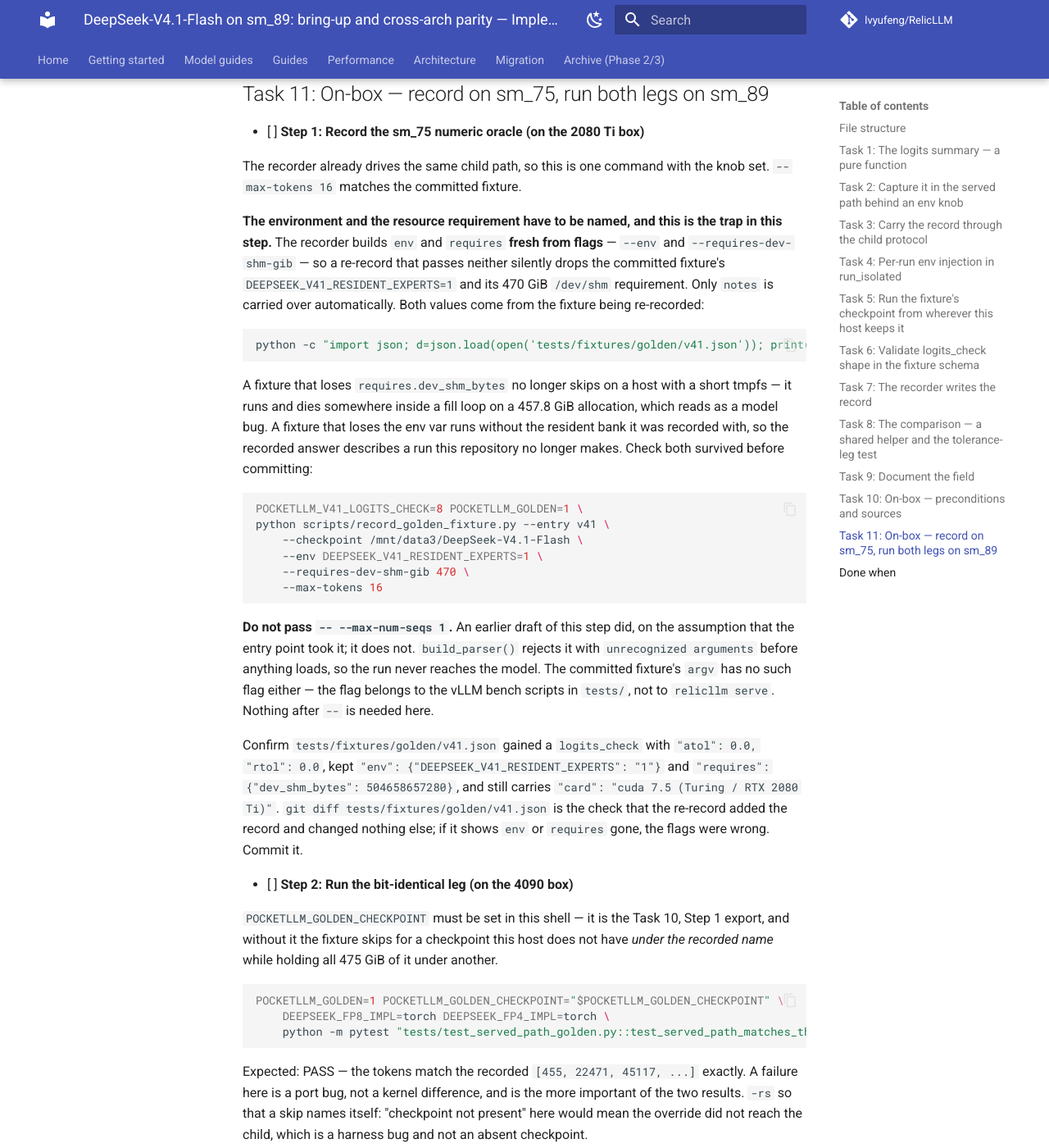
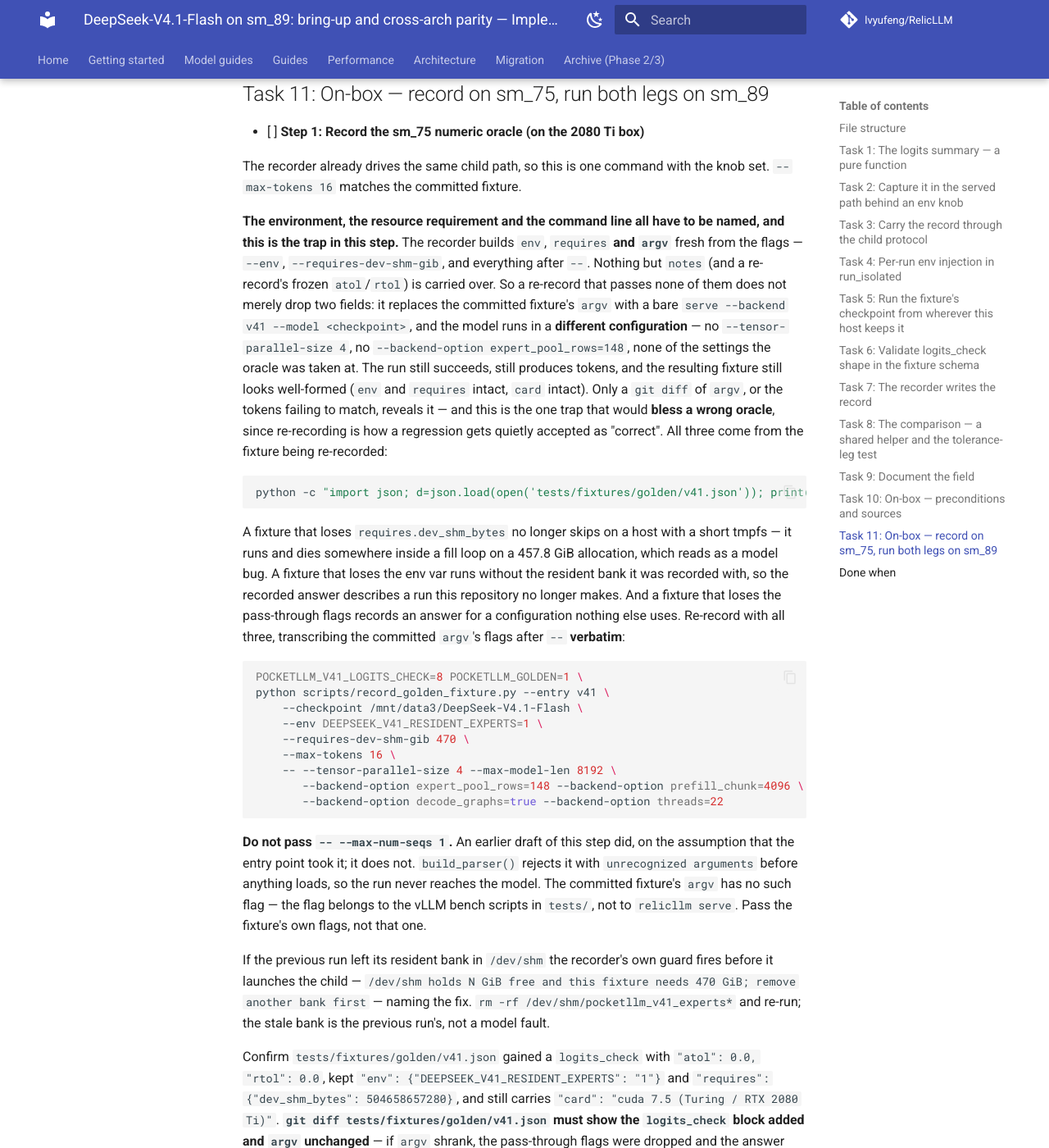
Before and after one commit to lvyufeng/RelicLLM, an MkDocs documentation site: the page built from docs/superpowers/plans/2026-10-09-v41-flash-sm89.md, in a window 1280 px wide and 1400 px high, scrolled down 31210 px. Shown: the whole window at 82% size. Built offline with MkDocs 1.6.1 and Material for MkDocs 9.7.7, drawn with Linux system fonts in a browser that asks for light colours; comment, search, counter and statistics services are not loaded; some of the changed text lies outside the part shown.

Commit message:
fix(golden): record the v41 sm_75 logits and pin the recorder's argv
The v41 fixture gains a step-0 `logits_check` from the sm_75 recording pass:
top-8 `[455, 1, 1162, 223, 342, 660, 2600, 983]`, `atol`/`rtol` frozen at
0.0 because the two implementations of the dequant agree bit-for-bit.
`commit`/`taken_at` move with the record.

The plan's step 1 grows the third thing a re-record must transcribe. The
recorder rebuilds `env`, `requires` and `argv` fresh from flags, so a
re-record that passes none of them does not merely drop two fields -- it
replaces the fixture's `argv` with a bare `serve` and records an answer for
a configuration nothing else uses. The run still succeeds and the fixture
still looks well-formed; only a `git diff` of `argv` shows it. All three now
come from the fixture being re-recorded, and the step says to pass the
committed flags after `--` verbatim.

Co-Authored-By: Claude Code <noreply@anthropic.com>

````diff
--- a/docs/superpowers/plans/2026-10-09-v41-flash-sm89.md
+++ b/docs/superpowers/plans/2026-10-09-v41-flash-sm89.md
@@ -1514,13 +1514,13 @@ nvidia-smi --query-gpu=index,memory.used --format=csv   # need 4 free
 
 The recorder already drives the same child path, so this is one command with the knob set. `--max-tokens 16` matches the committed fixture.
 
-**The environment and the resource requirement have to be named, and this is the trap in this step.** The recorder builds `env` and `requires` **fresh from flags** — `--env` and `--requires-dev-shm-gib` — so a re-record that passes neither silently drops the committed fixture's `DEEPSEEK_V41_RESIDENT_EXPERTS=1` and its 470 GiB `/dev/shm` requirement. Only `notes` is carried over automatically. Both values come from the fixture being re-recorded:
-
-```bash
-python -c "import json; d=json.load(open('tests/fixtures/golden/v41.json')); print(d['env'], d['requires'])"
-```
-
-A fixture that loses `requires.dev_shm_bytes` no longer skips on a host with a short tmpfs — it runs and dies somewhere inside a fill loop on a 457.8 GiB allocation, which reads as a model bug. A fixture that loses the env var runs without the resident bank it was recorded with, so the recorded answer describes a run this repository no longer makes. Check both survived before committing:
+**The environment, the resource requirement and the command line all have to be named, and this is the trap in this step.** The recorder builds `env`, `requires` **and `argv`** fresh from the flags — `--env`, `--requires-dev-shm-gib`, and everything after `--`. Nothing but `notes` (and a re-record's frozen `atol`/`rtol`) is carried over. So a re-record that passes none of them does not merely drop two fields: it replaces the committed fixture's `argv` with a bare `serve --backend v41 --model <checkpoint>`, and the model runs in a **different configuration** — no `--tensor-parallel-size 4`, no `--backend-option expert_pool_rows=148`, none of the settings the oracle was taken at. The run still succeeds, still produces tokens, and the resulting fixture still looks well-formed (`env` and `requires` intact, `card` intact). Only a `git diff` of `argv`, or the tokens failing to match, reveals it — and this is the one trap that would **bless a wrong oracle**, since re-recording is how a regression gets quietly accepted as "correct". All three come from the fixture being re-recorded:
+
+```bash
+python -c "import json; d=json.load(open('tests/fixtures/golden/v41.json')); print(d['env'], d['requires']); print(d['argv'])"
+```
+
+A fixture that loses `requires.dev_shm_bytes` no longer skips on a host with a short tmpfs — it runs and dies somewhere inside a fill loop on a 457.8 GiB allocation, which reads as a model bug. A fixture that loses the env var runs without the resident bank it was recorded with, so the recorded answer describes a run this repository no longer makes. And a fixture that loses the pass-through flags records an answer for a configuration nothing else uses. Re-record with all three, transcribing the committed `argv`'s flags after `--` **verbatim**:
 
 ```bash
 POCKETLLM_V41_LOGITS_CHECK=8 POCKETLLM_GOLDEN=1 \
@@ -1528,16 +1528,24 @@ python scripts/record_golden_fixture.py --entry v41 \
     --checkpoint /mnt/data3/DeepSeek-V4.1-Flash \
     --env DEEPSEEK_V41_RESIDENT_EXPERTS=1 \
     --requires-dev-shm-gib 470 \
-    --max-tokens 16
+    --max-tokens 16 \
+    -- --tensor-parallel-size 4 --max-model-len 8192 \
+       --backend-option expert_pool_rows=148 --backend-option prefill_chunk=4096 \
+       --backend-option decode_graphs=true --backend-option threads=22
 ```
 
 **Do not pass `-- --max-num-seqs 1`.** An earlier draft of this step did, on the assumption that the
 entry point took it; it does not. `build_parser()` rejects it with `unrecognized arguments` before
-anything loads, so the run never reaches the model. The committed fixture's `argv` has no such flag
-either — the flag belongs to the vLLM bench scripts in `tests/`, not to `relicllm serve`. Nothing
-after `--` is needed here.
-
-Confirm `tests/fixtures/golden/v41.json` gained a `logits_check` with `"atol": 0.0, "rtol": 0.0`, kept `"env": {"DEEPSEEK_V41_RESIDENT_EXPERTS": "1"}` and `"requires": {"dev_shm_bytes": 504658657280}`, and still carries `"card": "cuda 7.5 (Turing / RTX 2080 Ti)"`. `git diff tests/fixtures/golden/v41.json` is the check that the re-record added the record and changed nothing else; if it shows `env` or `requires` gone, the flags were wrong. Commit it.
+anything loads, so the run never reaches the model. The committed fixture's `argv` has no such flag —
+the flag belongs to the vLLM bench scripts in `tests/`, not to `relicllm serve`. Pass the fixture's
+own flags, not that one.
+
+If the previous run left its resident bank in `/dev/shm` the recorder's own guard fires before it
+launches the child — `/dev/shm holds N GiB free and this fixture needs 470 GiB; remove another bank
+first` — naming the fix. `rm -rf /dev/shm/pocketllm_v41_experts*` and re-run; the stale bank is the
+previous run's, not a model fault.
+
+Confirm `tests/fixtures/golden/v41.json` gained a `logits_check` with `"atol": 0.0, "rtol": 0.0`, kept `"env": {"DEEPSEEK_V41_RESIDENT_EXPERTS": "1"}` and `"requires": {"dev_shm_bytes": 504658657280}`, and still carries `"card": "cuda 7.5 (Turing / RTX 2080 Ti)"`. **`git diff tests/fixtures/golden/v41.json` must show the `logits_check` block added and `argv` unchanged** — if `argv` shrank, the pass-through flags were dropped and the answer describes the wrong configuration; revert, not commit. Commit it.
 
 - [ ] **Step 2: Run the bit-identical leg (on the 4090 box)**
 
````
Also changed, not shown: 1 other file.
